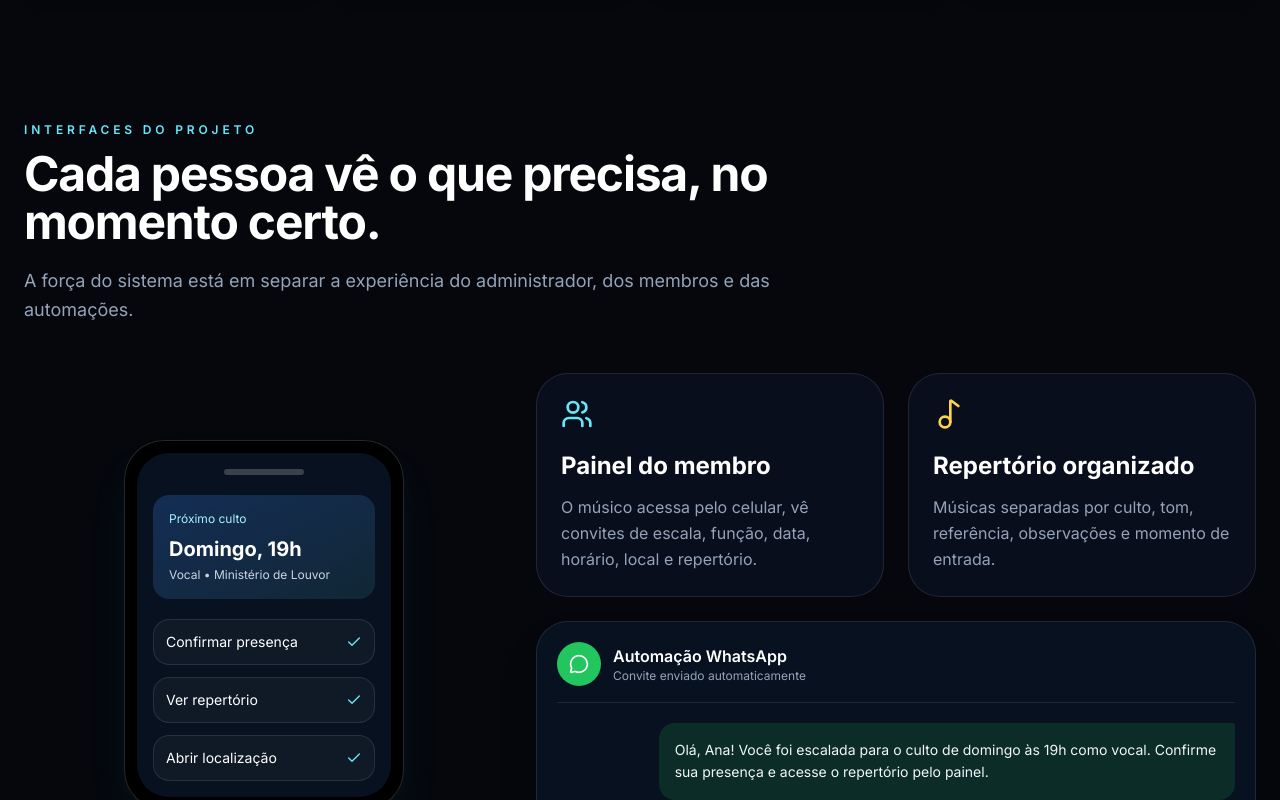
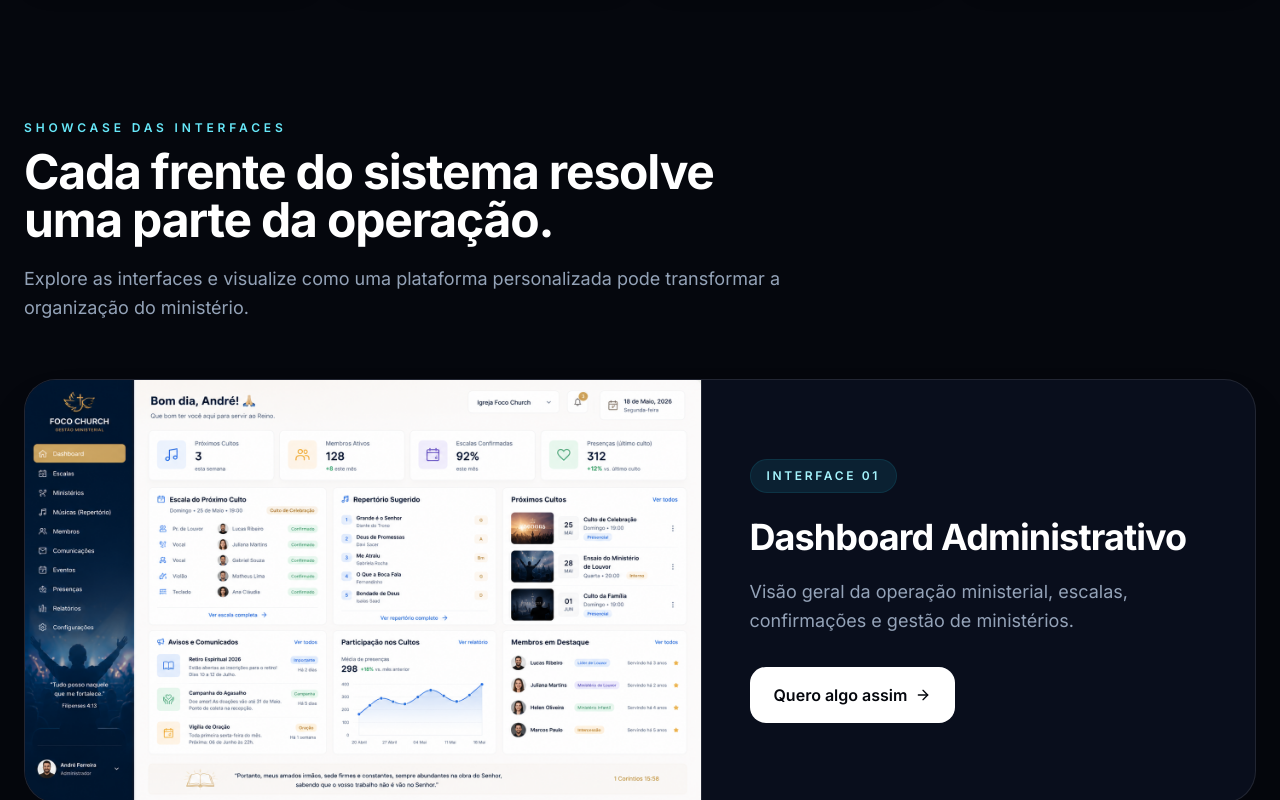
Before and after one commit to focoemcanto-pixel/focostart-site, a Next.js app: page /projetos/igrejas in a window 1280 px wide. Shown: the part 1280-2080 px from the top of the page. Built offline with nearby package versions, Linux system fonts and the light colour scheme.

Commit message:
Add premium interfaces showcase gallery

```diff
--- a/app/projetos/igrejas/page.tsx
+++ b/app/projetos/igrejas/page.tsx
@@ -1,4 +1,4 @@
-import { ArrowLeft, ArrowRight, Bell, Check, MessageCircle, Music2, Smartphone, Users, Workflow, Zap } from 'lucide-react'
+import { ArrowLeft, ArrowRight, Bell, Check, MessageCircle, Music2, Smartphone, Users, Workflow } from 'lucide-react'
 
 const whatsappBudget =
   'https://wa.me/5571993392294?text=Olá!%20Vim%20através%20da%20página%20do%20projeto%20para%20igrejas%20da%20Foco%20Start%20e%20gostaria%20de%20solicitar%20um%20orçamento.'
@@ -23,6 +23,39 @@ const modules = [
     icon: MessageCircle,
     title: 'Disparos no WhatsApp',
     text: 'Automatize lembretes, avisos de escala, repertórios e confirmações com mensagens organizadas.',
+  },
+]
+
+const showcaseImages = [
+  {
+    title: 'Dashboard Administrativo',
+    description: 'Visão geral da operação ministerial, escalas, confirmações e gestão de ministérios.',
+    image: '/projects/igrejas/dashboard-admin.png',
+  },
+  {
+    title: 'Interface Mobile do Membro',
+    description: 'Cada integrante acessa escalas, repertório e confirmações pelo celular.',
+    image: '/projects/igrejas/mobile-membro.png',
+  },
+  {
+    title: 'Convite de Escala',
+    description: 'Convites organizados com confirmação rápida e informações completas.',
+    image: '/projects/igrejas/convite-escala.png',
+  },
+  {
+    title: 'Automação WhatsApp',
+    description: 'Lembretes automáticos, notificações e comunicação inteligente.',
+    image: '/projects/igrejas/automacao-whatsapp.png',
+  },
+  {
+    title: 'Repertório Inteligente',
+    description: 'Organização de músicas, tons, observações e ordem do culto.',
+    image: '/projects/igrejas/repertorio.png',
+  },
+  {
+    title: 'Analytics e Relatórios',
+    description: 'Métricas de participação, confirmações e engajamento ministerial.',
+    image: '/projects/igrejas/analytics.png',
   },
 ]
 
@@ -55,50 +88,6 @@ function Header() {
   )
 }
 
-function PhoneMockup() {
-  return (
-    <div className="mx-auto w-full max-w-[280px] rounded-[2.5rem] border border-white/15 bg-black p-3 shadow-2xl shadow-cyan-500/10">
-      <div className="rounded-[2rem] bg-[#07111F] p-4">
-        <div className="mx-auto mb-5 h-1.5 w-20 rounded-full bg-white/20" />
-        <div className="mb-5 rounded-2xl bg-gradient-to-br from-blue-500/25 to-cyan-300/10 p-4">
-          <p className="text-xs text-cyan-200">Próximo culto</p>
-          <h3 className="mt-2 text-xl font-bold">Domingo, 19h</h3>
-          <p className="mt-1 text-xs text-slate-300">Vocal • Ministério de Louvor</p>
-        </div>
-        <div className="space-y-3">
-          {['Confirmar presença', 'Ver repertório', 'Abrir localização'].map((item) => (
-            <div key={item} className="flex items-center justify-between rounded-2xl border border-white/10 bg-white/[0.04] p-3 text-sm">
-              <span>{item}</span>
-              <Check className="h-4 w-4 text-cyan-300" />
-            </div>
-          ))}
-        </div>
-      </div>
-    </div>
-  )
-}
-
-function WhatsAppMockup() {
-  return (
-    <div className="rounded-[2rem] border border-white/10 bg-[#08111F] p-5 shadow-2xl shadow-black/20">
-      <div className="mb-5 flex items-center gap-3 border-b border-white/10 pb-4">
-        <div className="grid h-11 w-11 place-items-center rounded-full bg-green-500 text-white"><MessageCircle className="h-5 w-5" /></div>
-        <div>
-          <p className="font-semibold">Automação WhatsApp</p>
-          <p className="text-xs text-slate-400">Convite enviado automaticamente</p>
-        </div>
-      </div>
-      <div className="ml-auto max-w-[85%] rounded-2xl rounded-tr-sm bg-green-500/15 p-4 text-sm leading-relaxed text-slate-100">
-        Olá, Ana! Você foi escalada para o culto de domingo às 19h como vocal. Confirme sua presença e acesse o repertório pelo painel.
-      </div>
-      <div className="mt-4 grid grid-cols-2 gap-3">
-        <div className="rounded-xl bg-white/[0.04] p-3 text-center text-xs text-cyan-200">Confirmar</div>
-        <div className="rounded-xl bg-white/[0.04] p-3 text-center text-xs text-cyan-200">Ver repertório</div>
-      </div>
-    </div>
-  )
-}
-
 export default function ChurchProjectPage() {
   return (
     <main className="min-h-screen overflow-hidden bg-[#05070D] text-white selection:bg-blue-500/30">
@@ -126,9 +115,6 @@ export default function ChurchProjectPage() {
               <a href={whatsappBudget} className="group inline-flex items-center gap-2 rounded-2xl bg-blue-600 px-7 py-4 font-semibold shadow-lg shadow-blue-600/25 transition hover:-translate-y-0.5 hover:bg-blue-500">
                 Quero uma solução assim <ArrowRight className="h-4 w-4 transition group-hover:translate-x-1" />
               </a>
-              <a href="#interfaces" className="rounded-2xl border border-white/10 bg-white/[0.04] px-7 py-4 font-semibold transition hover:bg-white/[0.08]">
-                Ver interfaces
-              </a>
             </div>
           </div>
 
@@ -155,30 +141,56 @@ export default function ChurchProjectPage() {
         </div>
       </section>
 
-      <section id="interfaces" className="relative z-10 mx-auto max-w-7xl px-6 py-20">
-        <div className="mb-12 max-w-3xl">
-          <p className="mb-3 text-xs font-semibold uppercase tracking-[0.32em] text-cyan-300">Interfaces do projeto</p>
-          <h2 className="text-3xl font-bold tracking-tight md:text-5xl">Cada pessoa vê o que precisa, no momento certo.</h2>
-          <p className="mt-5 text-lg leading-relaxed text-slate-400">A força do sistema está em separar a experiência do administrador, dos membros e das automações.</p>
+      <section className="relative z-10 mx-auto max-w-7xl px-6 py-20">
+        <div className="mb-14 max-w-3xl">
+          <p className="mb-3 text-xs font-semibold uppercase tracking-[0.32em] text-cyan-300">Showcase das interfaces</p>
+          <h2 className="text-3xl font-bold tracking-tight md:text-5xl">
+            Cada frente do sistema resolve uma parte da operação.
+          </h2>
+          <p className="mt-5 text-lg leading-relaxed text-slate-400">
+            Explore as interfaces e visualize como uma plataforma personalizada pode transformar a organização do ministério.
+          </p>
         </div>
 
-        <div className="grid items-center gap-8 lg:grid-cols-[0.8fr_1.2fr]">
-          <PhoneMockup />
-          <div className="grid gap-6 md:grid-cols-2">
-            <div className="rounded-[2rem] border border-white/10 bg-[#0B1020]/85 p-6">
-              <Users className="mb-5 h-8 w-8 text-cyan-300" />
-              <h3 className="mb-3 text-2xl font-bold">Painel do membro</h3>
-              <p className="leading-relaxed text-slate-400">O músico acessa pelo celular, vê convites de escala, função, data, horário, local e repertório.</p>
+        <div className="space-y-10">
+          {showcaseImages.map((item, index) => (
+            <div
+              key={item.title}
+              className="overflow-hidden rounded-[2rem] border border-white/10 bg-[#0B1020]/85 shadow-2xl shadow-black/20"
+            >
+              <div className="grid lg:grid-cols-[1.1fr_0.9fr]">
+                <div className="relative overflow-hidden border-b border-white/10 lg:border-b-0 lg:border-r">
+                  <img
+                    src={item.image}
+                    alt={item.title}
+                    className="h-full w-full object-cover transition duration-700 hover:scale-[1.02]"
+                  />
+                </div>
+
+                <div className="flex flex-col justify-center p-8 md:p-12">
+                  <div className="mb-6 inline-flex w-fit items-center gap-2 rounded-full border border-cyan-400/10 bg-cyan-400/10 px-4 py-2 text-xs font-semibold uppercase tracking-[0.22em] text-cyan-200">
+                    Interface 0{index + 1}
+                  </div>
+
+                  <h3 className="text-3xl font-bold tracking-tight md:text-4xl">
+                    {item.title}
+                  </h3>
+
+                  <p className="mt-5 text-lg leading-relaxed text-slate-400">
+                    {item.description}
+                  </p>
+
+                  <a
+                    href={whatsappBudget}
+                    className="mt-8 inline-flex w-fit items-center gap-2 rounded-2xl bg-white px-6 py-4 font-semibold text-[#05070D] transition hover:bg-blue-100"
+                  >
+                    Quero algo assim
+                    <ArrowRight className="h-4 w-4" />
+                  </a>
+                </div>
+              </div>
             </div>
-            <div className="rounded-[2rem] border border-white/10 bg-[#0B1020]/85 p-6">
-              <Music2 className="mb-5 h-8 w-8 text-amber-300" />
-              <h3 className="mb-3 text-2xl font-bold">Repertório organizado</h3>
-              <p className="leading-relaxed text-slate-400">Músicas separadas por culto, tom, referência, observações e momento de entrada.</p>
-            </div>
-            <div className="md:col-span-2">
-              <WhatsAppMockup />
-            </div>
-          </div>
+          ))}
         </div>
       </section>
 
@@ -198,18 +210,6 @@ export default function ChurchProjectPage() {
           </div>
         </div>
       </section>
-
-      <section className="relative z-10 mx-auto max-w-7xl px-6 py-24">
-        <div className="relative overflow-hidden rounded-[2.5rem] border border-blue-400/20 bg-gradient-to-br from-blue-600 to-cyan-500 p-10 shadow-2xl shadow-blue-600/20 md:p-16">
-          <div className="relative max-w-3xl">
-            <h2 className="mb-6 text-4xl font-bold tracking-tight md:text-6xl">Sua igreja ainda organiza tudo manualmente?</h2>
-            <p className="mb-8 text-lg leading-relaxed text-blue-50/90">A Foco Start pode desenhar uma solução personalizada para sua realidade ministerial.</p>
-            <a href={whatsappBudget} className="inline-flex items-center gap-2 rounded-2xl bg-white px-7 py-4 font-semibold text-blue-700 transition hover:-translate-y-0.5 hover:bg-blue-50">
-              Solicitar orçamento pelo WhatsApp <ArrowRight className="h-4 w-4" />
-            </a>
-          </div>
-        </div>
-      </section>
     </main>
   )
 }
```
